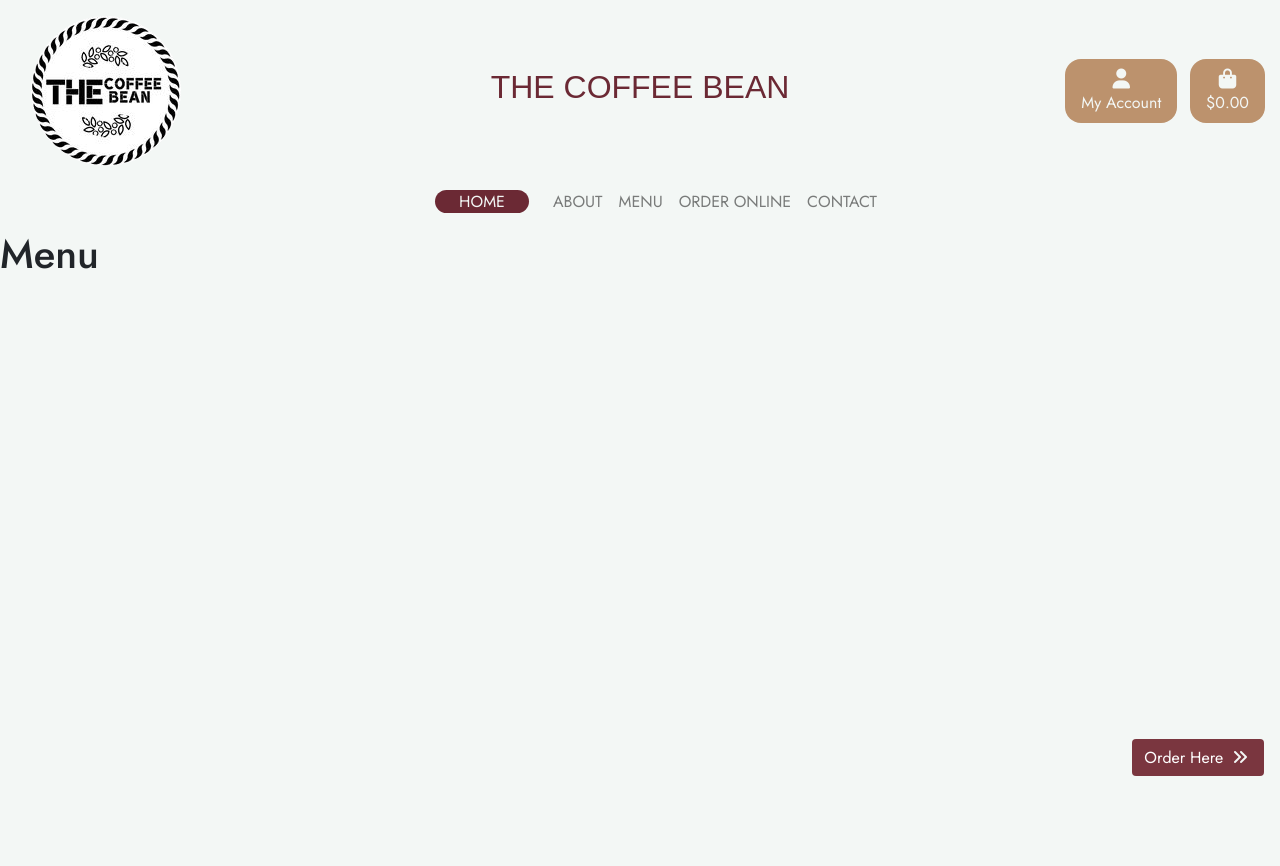
After one commit to tlalexandre/PP5CodeInsitute, a Django app: page /menu/ in a window 1280 px wide. The commit adds this page. Run offline with Django 3.2, Linux system fonts and the light colour scheme; some libraries are stand-ins or nearby versions; some web fonts are replaced.

Commit message:
Added urls and views for about and menu pages

```diff
--- /dev/null
+++ b/home/templates/menu/menu.html
@@ -0,0 +1,22 @@
+{% extends "base.html" %}
+{% load static %}
+
+{% block extra_css %}
+{% endblock %}
+
+{% block page_header %}
+    <div class="container header-container">
+        <div class="row">
+            <div class="col"></div>
+        </div>
+    </div>
+{% endblock %}
+
+{% block content %}
+<div class="container-fluid h-100 bg-white">
+    <div class="row">
+    <h1>Menu</h1>
+
+    </div>
+</div>
+{% endblock %}
--- a/home/urls.py
+++ b/home/urls.py
@@ -5,4 +5,6 @@ from . import views
 
 urlpatterns = [
   path('', views.index, name='home'),
+  path('about/', views.about, name='about'),
+  path('menu/', views.menu, name='menu'),
 ]
--- a/home/views.py
+++ b/home/views.py
@@ -6,3 +6,14 @@ def index(request):
     """ A view to return the index page """
 
     return render(request, 'home/index.html')
+
+
+def about(request):
+    """ A view to return the about page """
+
+    return render(request, 'about/about.html')
+
+def menu(request):
+    """ A view to return the menu page """
+
+    return render(request, 'menu/menu.html')
--- a/static/css/base.css
+++ b/static/css/base.css
@@ -95,14 +95,14 @@ body{
     }
 
     .header-container {
-        padding-top: 250px;
+        padding-top: 230px;
     }
 }
 
 /* pad the top a bit when navbar is collapsed on mobile */
 @media (max-width: 991px) {
     .header-container {
-        padding-top: 150px;
+        padding-top: 240px;
     }
 
     body {
--- a/templates/includes/main-nav.html
+++ b/templates/includes/main-nav.html
@@ -2,14 +2,14 @@
     <ul class="navbar-nav w-auto mx-auto jost text-uppercase ">
         <li class="nav-item dropdown">
             <!-- Need to add the condition to display it under the active link(NEED URLS SETUP) -->
-            <a href="" class="logo-font font-weight-300 nav-link text-black text-center" id="home-link" data-toggle="dropdown" aria-haspopup="true" aria-expanded="false">
+            <a href="{% url 'home' %}" class="logo-font font-weight-300 nav-link text-black text-center" id="home-link" aria-haspopup="true" aria-expanded="false">
                 <span class="bg-brand-color white px-4 mx-2 rounded-pill">
                     Home
                 </span>
             </a>
         </li>
         <li class="nav-item dropdown">
-            <a class="logo-font font-weight-300 nav-link text-black text-center" href="#" id="all-products-link" data-toggle="dropdown" aria-haspopup="true" aria-expanded="false">
+            <a class="logo-font font-weight-300 nav-link text-black text-center" href="{% url 'about' %}"  aria-haspopup="true" aria-expanded="false">
                 About
             </a>
             <!-- <div class="dropdown-menu border-0" aria-labelledby="all-products-link">
@@ -21,19 +21,19 @@
         </li>
 
         <li class="nav-item dropdown">
-            <a class="logo-font font-weight-300 nav-link text-black text-center" href="#" id="clothing-link" data-toggle="dropdown" aria-haspopup="true" aria-expanded="false">
+            <a class="logo-font font-weight-300 nav-link text-black text-center" href="{% url 'menu' %}"  aria-haspopup="true" aria-expanded="false">
                 Menu
             </a>
         </li>
 
         <li class="nav-item dropdown">
-            <a class="logo-font font-weight-300 nav-link text-black text-center" href="#" id="homeware-link" data-toggle="dropdown" aria-haspopup="true" aria-expanded="false">
+            <a class="logo-font font-weight-300 nav-link text-black text-center" href="#"   aria-haspopup="true" aria-expanded="false">
                 Order Online
             </a>
         </li>
 
         <li class="nav-item dropdown">
-            <a class="logo-font font-weight-300 nav-link text-black text-center" href="#" id="specials-link" data-toggle="dropdown" aria-haspopup="true" aria-expanded="false">
+            <a class="logo-font font-weight-300 nav-link text-black text-center" href="#"  aria-haspopup="true" aria-expanded="false">
                 Contact
             </a>
         </li>
```
Also changed, not shown: home/templates/about/about.html (added, +22 -0 lines).
